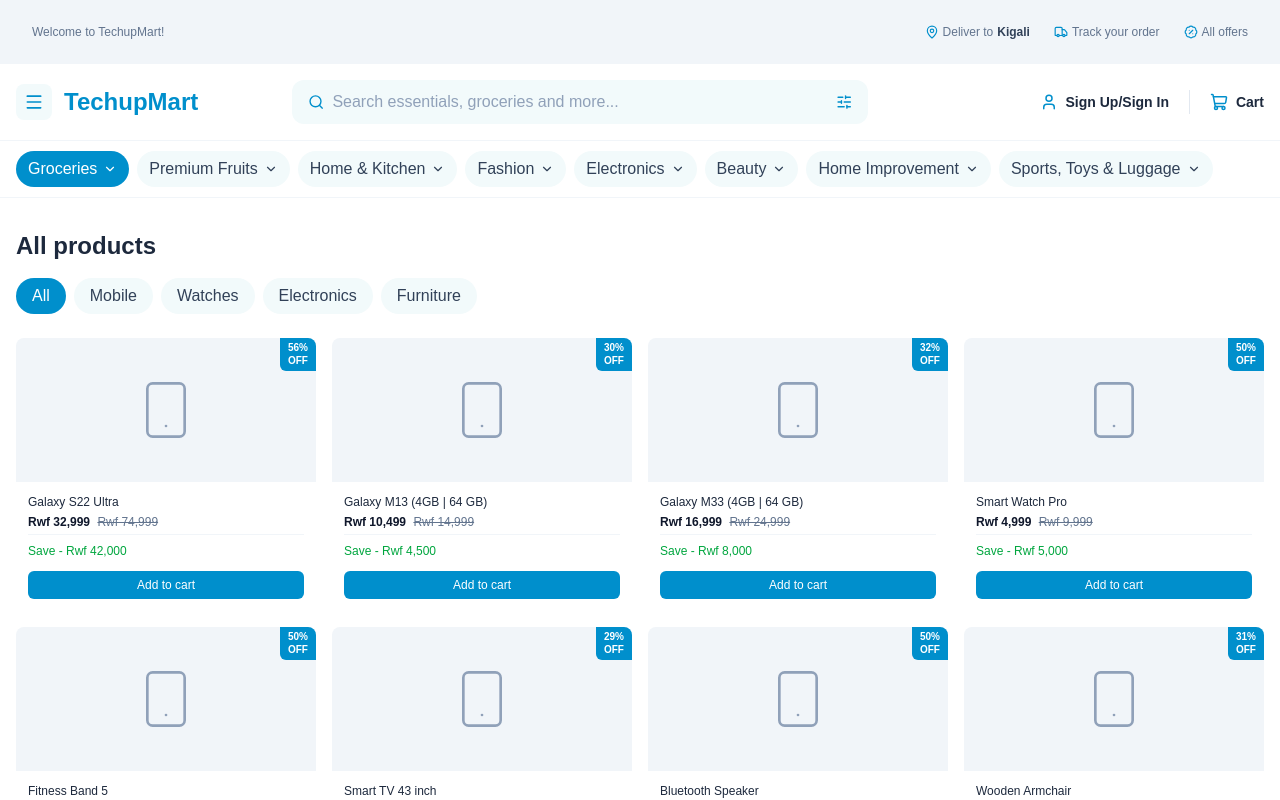
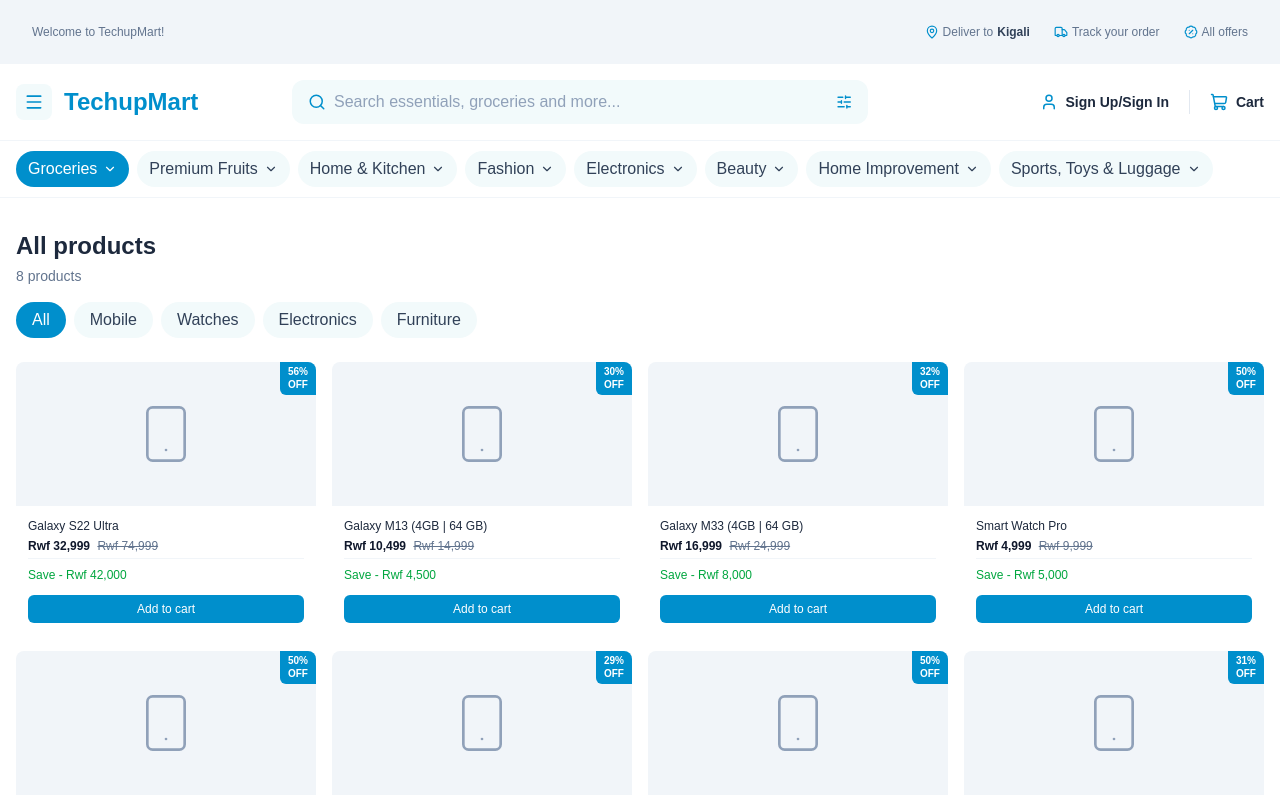
Before and after one commit to mizero-adrien/Klab_Techupskills_Frontend_Mastery, a React (Vite) app: page /products in a window 1280 px wide. Shown: the top 800 px of the page. Built offline with nearby package versions, Linux system fonts and the light colour scheme.

Commit message:
Add product search with URL query and combined category filter

```diff
--- a/src/components/layouts/Header.tsx
+++ b/src/components/layouts/Header.tsx
@@ -1,16 +1,19 @@
-import { Link } from "react-router";
-import { Menu, Search, SlidersHorizontal, ShoppingCart, User } from "lucide-react";
+import { Link, useSearchParams } from "react-router";
+import { Menu, ShoppingCart, User } from "lucide-react";
 import { BRAND_NAME } from "../../config/brand";
 import { useCart } from "../../context/CartContext";
 import { useAuth } from "../../context/AuthContext";
+import SearchBar from "./SearchBar";
 
 function Header() {
   const { totalItems } = useCart();
   const { user, openLogin, logout } = useAuth();
+  const [searchParams] = useSearchParams();
+  const urlQuery = searchParams.get("q") ?? "";
 
   return (
     <header className="border-b border-slate-100 bg-white">
-      <div className="mx-auto flex max-w-7xl items-center gap-4 px-4 py-4">
+      <div className="mx-auto flex max-w-7xl flex-wrap items-center gap-4 px-4 py-4">
         <div className="flex items-center gap-3">
           <button
             type="button"
@@ -24,14 +27,8 @@
           </Link>
         </div>
 
-        <div className="mx-auto hidden w-full max-w-xl items-center gap-2 rounded-xl bg-brand-soft px-4 py-2.5 md:flex">
-          <Search size={18} className="text-brand" />
-          <input
-            type="text"
-            placeholder="Search essentials, groceries and more..."
-            className="w-full bg-transparent text-sm outline-none placeholder:text-slate-400"
-          />
-          <SlidersHorizontal size={18} className="text-brand" />
+        <div className="order-last w-full md:order-none md:mx-auto md:max-w-xl md:flex-1">
+          <SearchBar key={urlQuery} initialQuery={urlQuery} />
         </div>
 
         <nav className="ml-auto flex items-center gap-5 text-sm font-semibold">
--- /dev/null
+++ b/src/components/layouts/SearchBar.tsx
@@ -0,0 +1,37 @@
+import { useState, type FormEvent } from "react";
+import { useNavigate } from "react-router";
+import { Search, SlidersHorizontal } from "lucide-react";
+
+function SearchBar({ initialQuery }: { initialQuery: string }) {
+  const navigate = useNavigate();
+  const [query, setQuery] = useState(initialQuery);
+
+  const handleSubmit = (e: FormEvent<HTMLFormElement>) => {
+    e.preventDefault();
+    const term = query.trim();
+    navigate(term ? `/products?q=${encodeURIComponent(term)}` : "/products");
+  };
+
+  return (
+    <form
+      role="search"
+      onSubmit={handleSubmit}
+      className="flex w-full items-center gap-2 rounded-xl bg-brand-soft px-4 py-2.5"
+    >
+      <button type="submit" aria-label="Search">
+        <Search size={18} className="text-brand" />
+      </button>
+      <input
+        type="search"
+        value={query}
+        onChange={(e) => setQuery(e.target.value)}
+        placeholder="Search essentials, groceries and more..."
+        aria-label="Search products"
+        className="w-full bg-transparent text-sm outline-none placeholder:text-slate-400"
+      />
+      <SlidersHorizontal size={18} className="text-brand" />
+    </form>
+  );
+}
+
+export default SearchBar;
--- a/src/pages/ProductsPage.tsx
+++ b/src/pages/ProductsPage.tsx
@@ -7,29 +7,58 @@
 function ProductsPage() {
   const [searchParams, setSearchParams] = useSearchParams();
   const category = searchParams.get("category") ?? "all";
+  const query = (searchParams.get("q") ?? "").trim();
 
-  const visible =
-    category === "all"
-      ? products
-      : products.filter((p) => p.category === category);
+  const visible = products.filter((p) => {
+    const matchesCategory = category === "all" || p.category === category;
+    const search = query.toLowerCase();
+    const matchesQuery =
+      search === "" ||
+      p.name.toLowerCase().includes(search) ||
+      p.category.includes(search);
+    return matchesCategory && matchesQuery;
+  });
 
-  const select = (c: string) => {
-    if (c === "all") setSearchParams({});
-    else setSearchParams({ category: c });
+  const selectCategory = (c: string) => {
+    const next = new URLSearchParams(searchParams);
+    if (c === "all") next.delete("category");
+    else next.set("category", c);
+    setSearchParams(next);
+  };
+
+  const clearSearch = () => {
+    const next = new URLSearchParams(searchParams);
+    next.delete("q");
+    setSearchParams(next);
   };
 
   return (
     <section className="mx-auto max-w-7xl px-4 py-8">
-      <h1 className="mb-4 text-2xl font-semibold text-slate-800">
-        {category === "all" ? "All products" : `Products: ${category}`}
+      <h1 className="text-2xl font-semibold text-slate-800">
+        {query ? `Results for "${query}"` : "All products"}
       </h1>
+      <p className="mt-1 text-sm text-slate-500">
+        {visible.length} {visible.length === 1 ? "product" : "products"}
+        {query && (
+          <>
+            {" · "}
+            <button
+              type="button"
+              onClick={clearSearch}
+              className="font-medium text-brand hover:underline"
+            >
+              Clear search
+            </button>
+          </>
+        )}
+      </p>
 
-      <div className="mb-6 flex gap-2 overflow-x-auto">
+      <div className="mb-6 mt-4 flex gap-2 overflow-x-auto">
         {categories.map((c) => (
           <button
             key={c}
             type="button"
-            onClick={() => select(c)}
+            onClick={() => selectCategory(c)}
             className={`shrink-0 rounded-full px-4 py-1.5 text-xs font-medium capitalize transition-colors ${
               c === category
                 ? "bg-brand text-white"
@@ -43,7 +72,9 @@
 
       {visible.length === 0 ? (
         <p className="py-12 text-center text-sm text-slate-500">
-          No products in this category yet.
+          {query
+            ? `Nothing matches "${query}". Check the spelling or try a shorter word.`
+            : "No products in this category yet."}
         </p>
       ) : (
         <div className="grid grid-cols-2 gap-4 md:grid-cols-3 lg:grid-cols-4">
```
